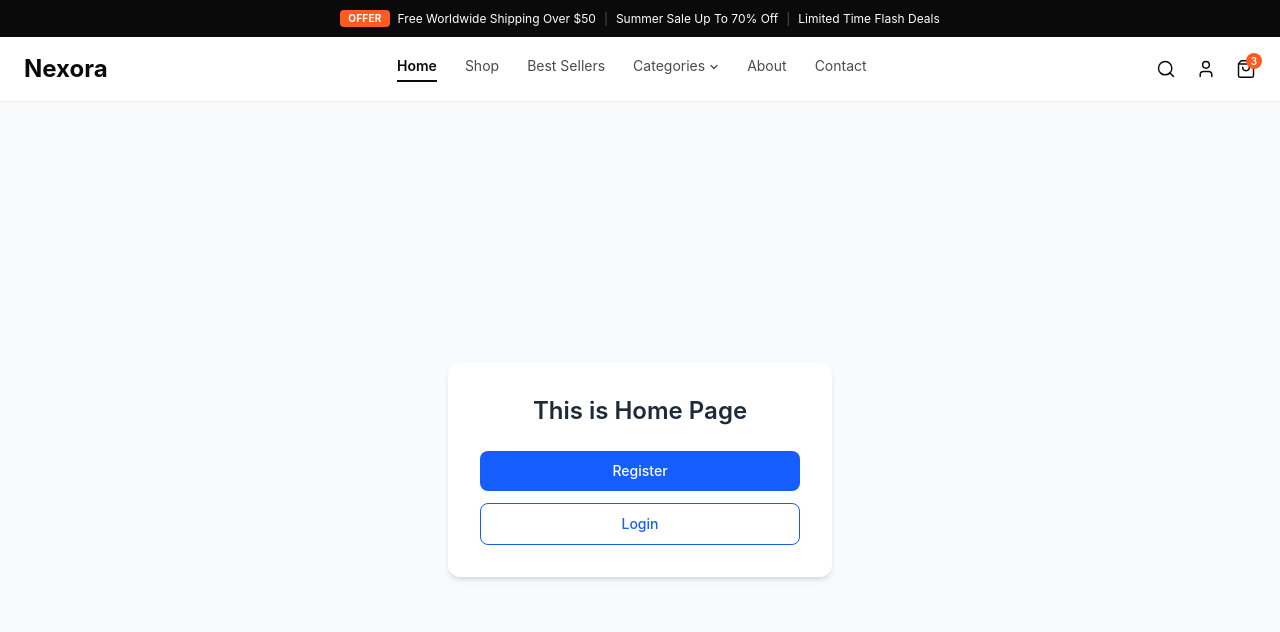
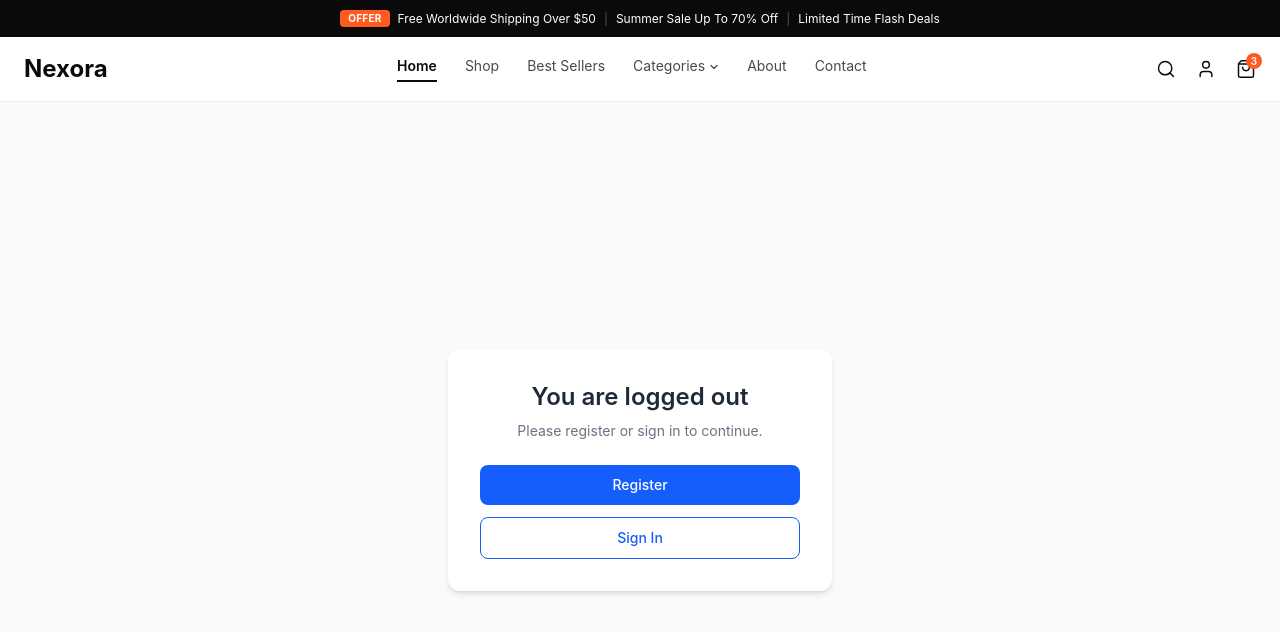
Before and after one commit to Abhijth-prakash/Nexora, a React (Vite) app in the folder client/: page / in a window 1280 px wide. Shown: the top 632 px of the page. Built offline with nearby package versions, Linux system fonts and the light colour scheme; no server answers.

Commit message:
optimize API calls with client-side caching

```diff
--- a/client/src/pages/Address/Address.tsx
+++ b/client/src/pages/Address/Address.tsx
@@ -8,7 +8,7 @@ import type { Addressid } from "../../utils/Validation"
 import Navbar from "../../components/Navbar"
 
 const Address = () => {
-  const { address, error } = useAppSelector(
+  const { address, error,fetched } = useAppSelector(
     (state) => state.addressData
   )
 
@@ -21,8 +21,12 @@ const Address = () => {
   const [showDelete, setShowDelete] = useState(false)
   const [id, setId] = useState("")
 
+
+  //fetching data from backend
   useEffect(() => {
-    dispatch(getAddress())
+    if(!fetched){
+       dispatch(getAddress())
+    }
   }, [dispatch])
 
   const handleAdd = () => {
--- a/client/src/pages/Home.tsx
+++ b/client/src/pages/Home.tsx
@@ -5,7 +5,7 @@ import { logout, UserProfile } from "../redux/features/userSlice"
 import Navbar from "../components/Navbar"
 
 const Home = () => {
-  const { logged } = useAppSelector(
+  const { logged,isStale } = useAppSelector(
     (state) => state.userData
   )
 
@@ -13,13 +13,17 @@ const Home = () => {
   const navigate = useNavigate()
 
   useEffect(() => {
-    dispatch(UserProfile())
+    if(isStale){
+       dispatch(UserProfile())
+    }
+
   }, [dispatch])
 
   const handleLogout = async () => {
     try {
       await dispatch(logout()).unwrap()
-       navigate("/auth/login", { replace: true });
+
+      navigate("/auth/login", { replace: true })
     } catch (error) {
       console.log("Logout failed:", error)
     }
@@ -32,19 +36,35 @@ const Home = () => {
 
       <Navbar />
 
-
       {/* ================= HOME CONTENT ================= */}
 
       <main className="flex min-h-[calc(100vh-64px)] items-center justify-center px-4 py-10">
 
         <div className="w-full max-w-sm space-y-6 rounded-xl bg-white p-8 text-center shadow-md">
 
-          {/* Heading */}
+          {/* ================= MESSAGE ================= */}
 
-          <h1 className="text-2xl font-semibold text-gray-800">
-            This is Home Page
-          </h1>
+          {logged ? (
+            <div className="space-y-2">
+              <h1 className="text-2xl font-semibold text-gray-800">
+                Welcome Back!
+              </h1>
 
+              <p className="text-sm text-gray-500">
+                You are currently signed in.
+              </p>
+            </div>
+          ) : (
+            <div className="space-y-2">
+              <h1 className="text-2xl font-semibold text-gray-800">
+                You are logged out
+              </h1>
+
+              <p className="text-sm text-gray-500">
+                Please register or sign in to continue.
+              </p>
+            </div>
+          )}
 
           {/* ================= LOGGED OUT ================= */}
 
@@ -60,19 +80,17 @@ const Home = () => {
                 Register
               </Link>
 
-
               {/* Login */}
 
               <Link
                 to="/auth/login"
                 className="w-full rounded-lg border border-blue-600 px-4 py-2.5 text-sm font-medium text-blue-600 transition-colors hover:bg-blue-50"
               >
-                Login
+                Sign In
               </Link>
 
             </div>
           )}
-
 
           {/* ================= LOGGED IN ================= */}
 
@@ -87,7 +105,6 @@ const Home = () => {
               >
                 My Profile
               </Link>
-
 
               {/* Logout */}
 
--- a/client/src/pages/Login.tsx
+++ b/client/src/pages/Login.tsx
@@ -4,7 +4,7 @@ import { useForm } from "react-hook-form"
 import { LoginSchema } from "../utils/Validation"
 import type { LoginData } from "../utils/Validation"
 import { useNavigate, Link, useSearchParams } from "react-router-dom"
-import { useAppDispatch } from "../redux/hooks"
+import { useAppDispatch, useAppSelector } from "../redux/hooks"
 import { Loginuser } from "../redux/features/userSlice"
 import { toast } from "react-toastify"
 
@@ -13,6 +13,7 @@ const Login = () => {
   const { register, handleSubmit, formState: { errors } } = useForm<LoginData>({
     resolver: zodResolver(LoginSchema)
   })
+  const {error} = useAppSelector(state=> state.userData)
 
   const navigate = useNavigate()
   const dispatch = useAppDispatch()
@@ -32,19 +33,20 @@ const Login = () => {
 
 const datahandle = async (data: LoginData) => {
   try {
-
     await dispatch(Loginuser(data)).unwrap()
 
     toast.success("Login successful!")
 
-      navigate('/')
+    navigate("/", { replace: true })
 
-    } catch (error) {
-
+  } catch (error: any) {
     console.log(error)
 
-      toast.error("Login failed. Please check your email and password.")
-
+    toast.error(
+      typeof error === "string"
+        ? error
+        : error?.message || "Login failed"
+    )
   }
 }
 
--- a/client/src/pages/Profile.tsx
+++ b/client/src/pages/Profile.tsx
@@ -28,7 +28,10 @@ const Profile = () => {
   const [time, setTime] = useState(0)
 
   useEffect(() => {
-    dispatch(UserProfile())
+    if(isStale){
+      dispatch(UserProfile())
+    }
+
   }, [dispatch])
 
 
@@ -44,7 +47,7 @@ const Profile = () => {
   }, [time])
 
 
-  const { user, error, google } = useAppSelector(
+  const { user, error, google,isStale } = useAppSelector(
     (state) => state.userData
   )
 
--- a/client/src/pages/Profile/EditProfile.tsx
+++ b/client/src/pages/Profile/EditProfile.tsx
@@ -10,10 +10,13 @@ import Navbar from "../../components/Navbar"
 
 const EditProfile = () => {
     const dispatch = useAppDispatch()
-    const {user} = useAppSelector(state=> state.userData)
+    const {user,isStale} = useAppSelector(state=> state.userData)
     const navigate = useNavigate()
     useEffect(()=>{
-        dispatch(UserProfile())
+        if(isStale){
+             dispatch(UserProfile())
+        }
+
     },[dispatch])
 
 
--- a/client/src/redux/features/addressSlice.ts
+++ b/client/src/redux/features/addressSlice.ts
@@ -1,4 +1,4 @@
-import { createAsyncThunk, createSlice, isRejectedWithValue } from "@reduxjs/toolkit";
+import { createAsyncThunk, createSlice } from "@reduxjs/toolkit";
 import axios from "axios";
 import type { BaseAddress } from "../../utils/baseTypes";
 import { addressApi } from "../../utils/api";
@@ -8,13 +8,16 @@ import type { AddressFormData, Addressid } from "../../utils/Validation";
 type AddressState = {
   address: BaseAddress[]
   loading: boolean,
-  error: string | null
+  error: string | null,
+  fetched:boolean
 }
 
 const initialState: AddressState = {
   address: [],
   loading: false,
-  error: null
+  error: null,
+  fetched:false
+
 }
 
 
@@ -129,6 +132,7 @@ const addressSlice = createSlice({
         .addCase(getAddress.fulfilled,(state,action)=>{
             state.address = action.payload
             state.loading = false
+            state.fetched = true
         })
         .addCase(getAddress.rejected,(state,action)=>{
             state.error = action.payload as string
--- a/client/src/redux/features/userSlice.ts
+++ b/client/src/redux/features/userSlice.ts
@@ -11,7 +11,8 @@ type UserState = {
   loading: boolean,
   logged: boolean,
   error: string | null,
-  google: boolean
+  google: boolean,
+  isStale:boolean
 }
 
 const initialState: UserState = {
@@ -19,7 +20,8 @@ const initialState: UserState = {
   loading: false,
   logged:false,
   error: null,
-  google:false
+  google:false,
+  isStale:true
 }
 
 //registering user
@@ -359,6 +361,7 @@ const userSlice = createSlice({
         state.logged = true
        state.google = !!action.payload.googleId
         state.user = action.payload
+        state.isStale = false
       })
 
       .addCase(UserProfile.rejected, (state, action) => {
@@ -462,6 +465,7 @@ const userSlice = createSlice({
 
       .addCase(editProfile.fulfilled, (state) => {
         state.loading = false
+        state.isStale=true
       })
 
       .addCase(editProfile.rejected, (state, action) => {
```
Also changed, not shown: 1 other file (tests, documents, lock files or other folders). Lines whose indentation alone changed are shown as unchanged.
